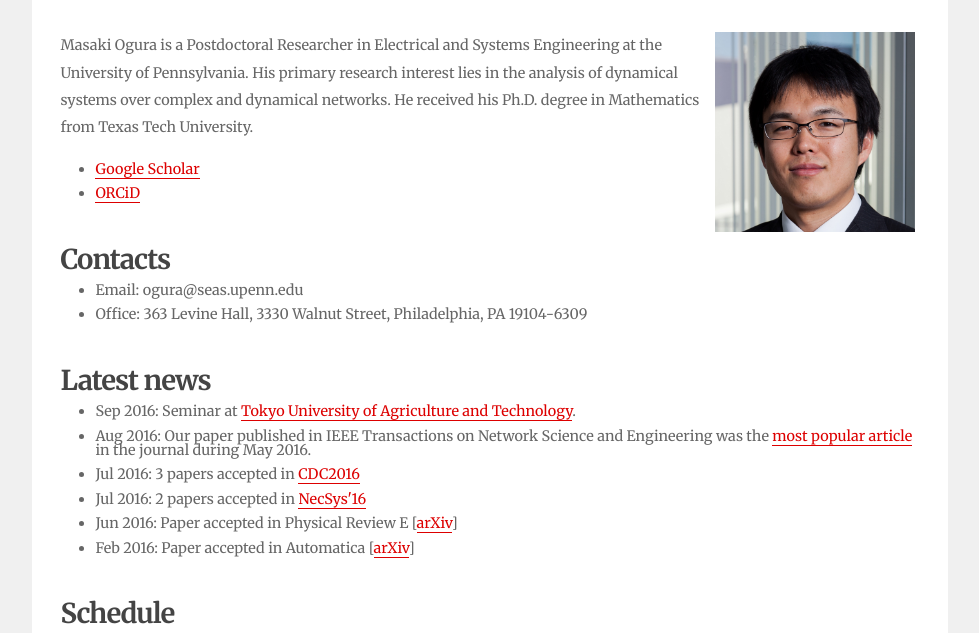
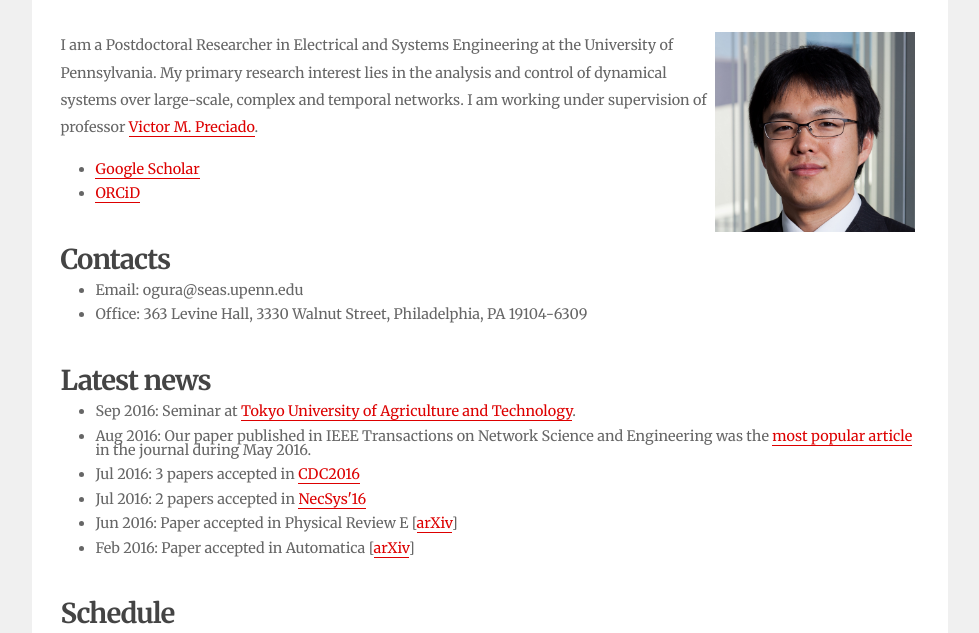
Before and after one commit to masaki-ogura/masakiogura-com, a plain HTML site: page index.html in a window 1280 px wide. Shown: the part 167-800 px from the top of the page, without its empty margins (150-1129 px from the left). Drawn offline with Linux system fonts and the light colour scheme; grey boxes are pictures that could not be loaded.

Commit message:
Update index.html

```diff
--- a/index.html
+++ b/index.html
@@ -67,21 +67,17 @@ License: Creative Commons Attribution
 <div class="clear"></div>
 </header>
 
-
 <div id="body" class="width">
-
 <section id="content" class="one-column">
-
     <article>
-
 		<img src="MasakiOgura.jpg" align="right" hspace="200" width="200">
 
-			<p>
-				Masaki Ogura is a Postdoctoral Researcher in Electrical and Systems Engineering at the
-				University of Pennsylvania. His primary research interest lies in the analysis of dynamical
-				systems over complex and dynamical networks. He received his Ph.D. degree in Mathematics from
-				Texas Tech University.
-			</p>
+		<p> I am a Postdoctoral Researcher in Electrical and Systems Engineering at the
+		University of Pennsylvania. My primary research interest lies in the analysis
+		and control of dynamical
+		systems over large-scale, complex and temporal networks. I am working under
+		supervision of professor <a href="https://sites.google.com/site/victormpreciado/">Victor M. Preciado</a>. </p>
+
 		<ul>
 		<li> <a href="https://scholar.google.com/citations?user=acKWFswAAAAJ&hl=en">Google Scholar</a></li>
 		<li> <a href="http://orcid.org/0000-0002-3857-3942"> ORCiD</a></li>
```
Lines whose indentation alone changed are shown as unchanged.
